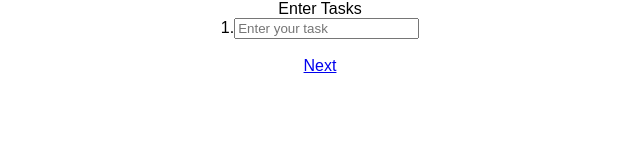
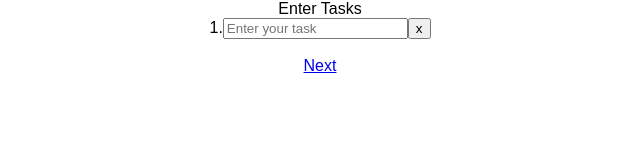
Before and after one commit to CMLTeam/LiveYourLife, a React (Create React App) app in the folder frontend/: page / in a window 1280 px wide. Shown: the top 160 px of the page, without its empty margins (320-960 px from the left). Built offline with nearby package versions, Linux system fonts and the light colour scheme.

Commit message:
remove task

```diff
--- a/frontend/src/components/Page1EnterTasks.jsx
+++ b/frontend/src/components/Page1EnterTasks.jsx
@@ -27,6 +27,10 @@ class Page1EnterTasks extends Component {
         }
     };
 
+    removeTask = (uid) => {
+        this.setState({tasks: this.state.tasks.filter(e => e.uid !== uid)})
+    };
+
     render() {
         return (
             <div>
@@ -47,6 +51,7 @@ class Page1EnterTasks extends Component {
                                 :
                                 <span>Parsed: {t.text}</span>
                             }
+                            <button type={'button'} onClick={this.removeTask.bind(this, t.uid)}>x</button>
                         </div>)
                     }
                 </div>
```
